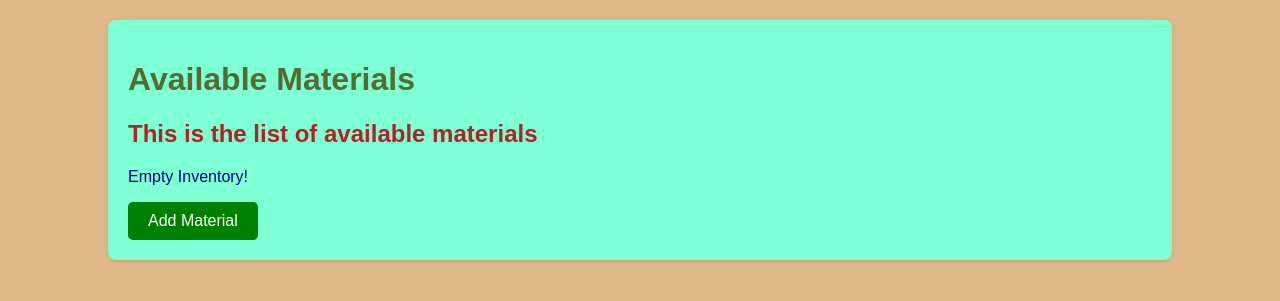
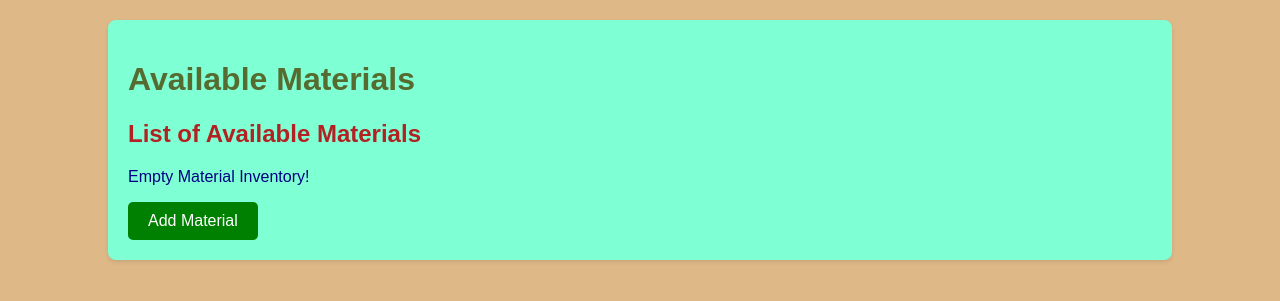
Before and after one commit to ShreyasBhushanMahale/infra_solution, a Django app: page /materials/ in a window 1280 px wide. Shown: the top 301 px of the page. Run offline with Django 5.2, Linux system fonts and the light colour scheme; data that the repository does not hold is empty.

Commit message:
Bug Fixes

```diff
--- a/solutions/models.py
+++ b/solutions/models.py
@@ -11,10 +11,11 @@ class Material(models.Model):
             ("steel", "Steel"),
             ("wood", "Wood"),
             ("glass", "Glass"),
+            ("ther building material", "Other Building Material"),
         ],
     )
     suitable_for = models.TextField(
-        help_text="Type of projects this material is suitable for (e.g., bridges, buildings)"
+        help_text="Type of projects this material is suitable for (bridges/buildings/dams/roadways/tunnels)"
     )
 
     def __str__(self):
--- a/solutions/static/css/style.css
+++ b/solutions/static/css/style.css
@@ -54,7 +54,7 @@ li strong {
 }
 
 .btn:hover {
-  background-color: darksalmon;
+  background-color: blueviolet;
 }
 
 a {
--- a/solutions/templates/solutions/add_material.html
+++ b/solutions/templates/solutions/add_material.html
@@ -4,7 +4,7 @@
     {% load static %}
     <meta charset="UTF-8" />
     <meta name="viewport" content="width=device-width, initial-scale=1.0" />
-    <title>Add Material</title>
+    <title>Add New Material</title>
     <link rel="stylesheet" href="{% static 'css/style.css' %}" />
   </head>
   <body>
--- a/solutions/templates/solutions/maintenance_options.html
+++ b/solutions/templates/solutions/maintenance_options.html
@@ -15,7 +15,7 @@
       <p><strong>Location:</strong> {{ project.location }}</p>
       <p><strong>Description:</strong> {{ project.description }}</p>
 
-      <h2>Maintenance Suggestions:</h2>
+      <h2>Some common maintenance suggestions:</h2>
       <ul>
         {% for option in options %}
         <li>
@@ -24,7 +24,7 @@
           <strong>Frequency:</strong> {{ option.frequency }}
         </li>
         {% empty %}
-        <p>No maintenance options available for this project.</p>
+        <p>No maintenance options available for this project!</p>
         {% endfor %}
       </ul>
 
--- a/solutions/templates/solutions/material_list.html
+++ b/solutions/templates/solutions/material_list.html
@@ -11,7 +11,7 @@
     <div class="container">
       <h1>Available Materials</h1>
 
-      <h2>This is the list of available materials</h2>
+      <h2>List of Available Materials</h2>
       <ul>
         {% for material in materials %}
         <li>
@@ -22,7 +22,7 @@
           <strong>Suitable for:</strong> {{ material.suitable_for }}
         </li>
         {% empty %}
-        <p>Empty Inventory!</p>
+        <p>Empty Material Inventory!</p>
         {% endfor %}
       </ul>
 
```
